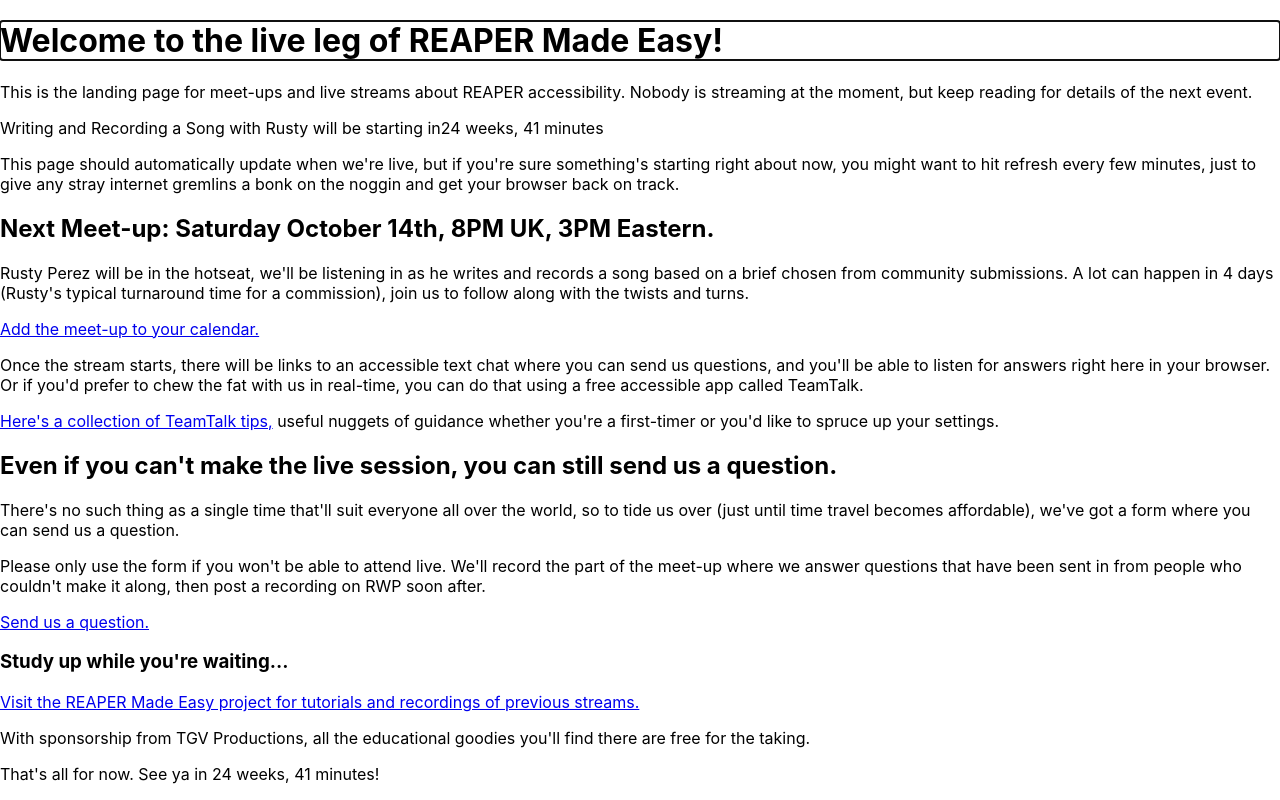
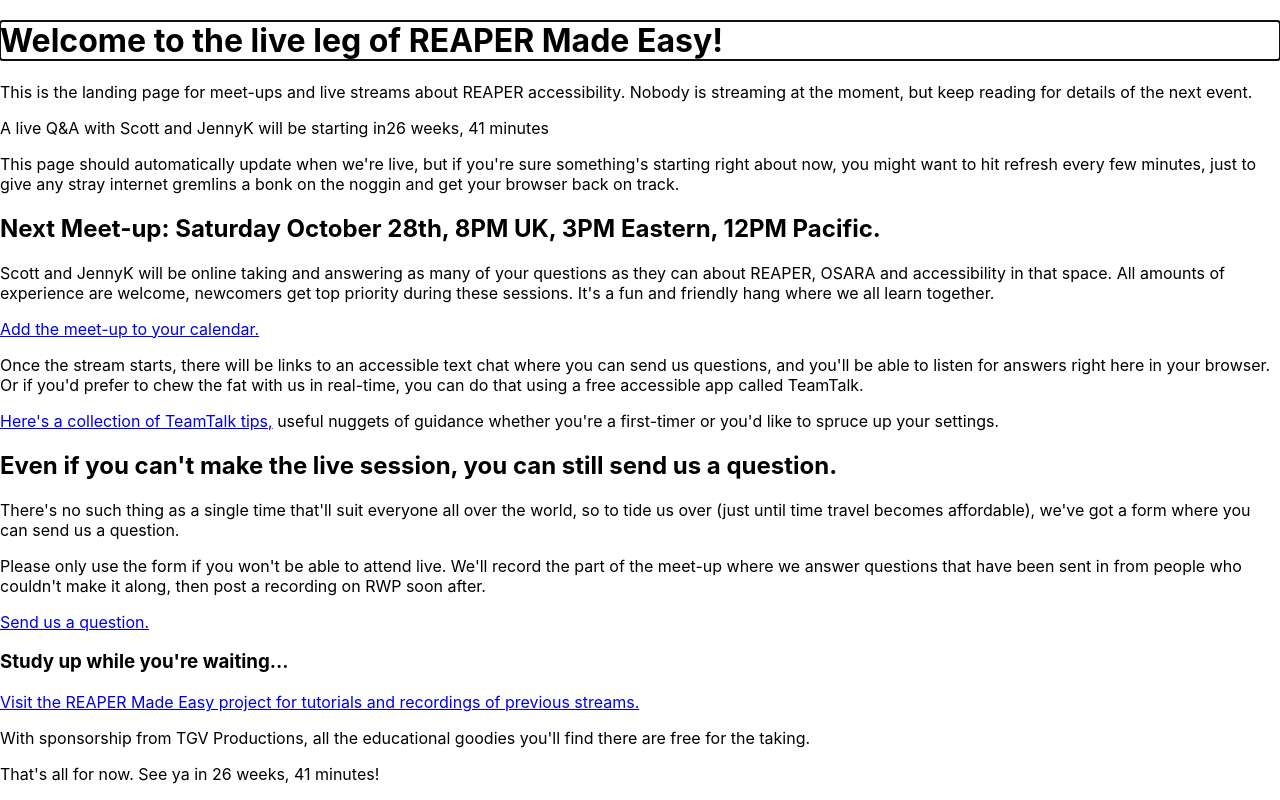
Before and after one commit to Timtam/reaper-stream-website, a React (Create React App) app: page / in a window 1280 px wide. Built offline with nearby package versions, Linux system fonts and the light colour scheme; no server answers.

Commit message:
Set up end October Q&A

```diff
--- a/src/Live.tsx
+++ b/src/Live.tsx
@@ -18,7 +18,7 @@ function Live({ ytUrl }: LiveProps) {
         We're online! All systems are go (so far as we know)
       </h1>
       <p>
-        Writing and Recording a Song with Rusty is happening right now!
+        A live Q&A with Scott and JennyK  is happening right now!
 		</p>
       <p>
         Jumping by heading will move through the various ways you can get in on
--- a/src/Offline.tsx
+++ b/src/Offline.tsx
@@ -49,7 +49,7 @@ function Offline({ nextStream }: OfflineProps) {
       </p>
       {nextStream && countdown ? (
         <p>
-          Writing and Recording a Song with Rusty will be starting in
+          A live Q&A with Scott and JennyK will be starting in
           {humanizeDuration(countdown, {
             units: ["w", "d", "h", "m"],
             round: true,
@@ -64,9 +64,9 @@ function Offline({ nextStream }: OfflineProps) {
         hit refresh every few minutes, just to give any stray
         internet gremlins a bonk on the noggin and get your browser back on track.
       </p>
-      <h2>Next Meet-up: Saturday October 14th, 8PM UK, 3PM Eastern.</h2>
+      <h2>Next Meet-up: Saturday October 28th, 8PM UK, 3PM Eastern, 12PM Pacific.</h2>
       <p>
-        Rusty Perez will be in the hotseat, we'll be listening in as he writes and records  a song based on a brief chosen from community submissions. A lot can happen in 4 days (Rusty's typical turnaround time for a commission), join us to follow along with the twists and turns.
+        Scott and JennyK will be online taking and answering as many of your questions as they can about REAPER, OSARA and accessibility in that space. All amounts of experience are welcome, newcomers get top priority during these sessions. It's a fun and friendly hang where we all learn together.
       </p>
       <p>
         <a href="/REAPERMadeEasyMeet-ups.ics" target="_blank" rel="noreferrer">
--- a/src/config.json
+++ b/src/config.json
@@ -1,4 +1,4 @@
 {
-  "nextStream": "2023-10-14T20:00:00.000+01:00",
+  "nextStream": "2023-10-28T20:00:00.000+01:00",
   "ytUrl": "https://www.youtube.com/embed/tukNsxSlD9M"
 }
```
Also changed, not shown: 1 other file (tests, documents, lock files or other folders).
